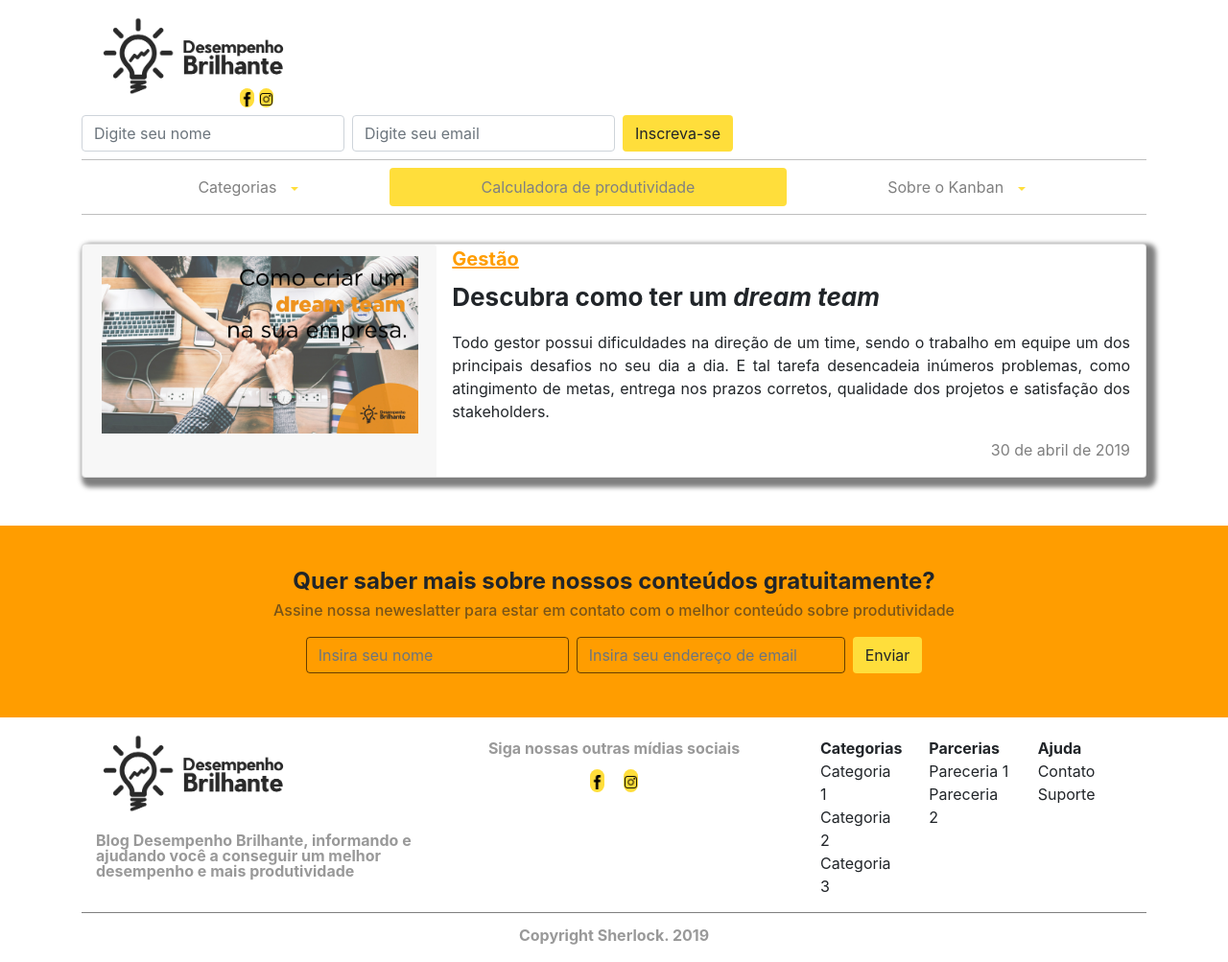
After one commit to sherlockgama/desempenhobrilhante, a PHP site: page /index.php in a window 1280 px wide. The commit adds this page. Shown: the whole page at 96% size. Run offline with PHP 8.4, Linux system fonts and the light colour scheme; some libraries are stand-ins or nearby versions.

Commit message:
Listagem de artigos, adicionado includes para não repetir código

```diff
--- a/css/main.css
+++ b/css/main.css
@@ -156,3 +156,27 @@
     margin-bottom: 20px;
     text-align: center;
 }
+
+.list-card-category {
+    font-size: 20px;
+    font-weight: bold;
+    color: var(--orange-color);
+    text-decoration: underline;
+}
+
+.list-card-title {
+    margin-top: 5px;
+    font-size: 26px;
+    font-weight: bold;
+}
+
+.list-card-text {
+    overflow: hidden;
+    text-overflow: ellipsis;
+    text-align: justify;
+}
+
+.list-card-date {
+    text-align: right;
+    color: rgba(0,0,0,0.5);
+}
--- /dev/null
+++ b/include/footer.html
@@ -0,0 +1,64 @@
+<div class="row">
+    <div class="col-12 footer-register">
+        <div class="footer-register-title">
+            <span class="footer-title">Quer saber mais sobre nossos conteúdos gratuitamente?</span>
+            <p class="footer-subtitle">Assine nossa neweslatter para estar em contato com o melhor conteúdo sobre produtividade</p>
+        </div>
+        <div class="row justify-content-center">
+            <div class="offset-md-0">
+                <form class="form-inline">
+                    <label class="sr-only" for="nameInput2">Nome</label>
+                    <input type="text" class="form-control mb-2 mr-sm-2 background-transparent" id="nameInput2" placeholder="Insira seu nome">
+                    <label class="sr-only" for="emailInput2">Email2</label>
+                    <div class="input-group mb-2 mr-sm-2">
+                        <input type="text" class="form-control background-transparent email-input" id="emailInput2" placeholder="Insira seu endereço de email">
+                    </div>
+
+                    <span type="button" class="btn btn-blog mb-2" id="submit2">Enviar</button>
+                </form>
+            </div>
+        </div>
+    </div>
+
+    <div class="container">
+        <div class="row">
+            <div class="col-4">
+                <img src="img/logo/DESEMPENHO_BRILHANTE_LOGO.jpg" height="120px">
+                <p class="footer-text">Blog Desempenho Brilhante, informando e ajudando você a conseguir um melhor desempenho e mais produtividade</p>
+            </div>
+            <div class="col-4">
+                <div class="footer-social">
+                    <span class="footer-text">Siga nossas outras mídias sociais</span>
+                    <div class="row justify-content-center footer-social-icons">
+                        <a href="#"><img src="img/icon/facebook.png" height="15px"></a>
+                        <a href="#"><img src="img/icon/instagram.png" height="15px"></a>
+                    </div>
+                </div>
+            </div>
+            <div class="col-4">
+                <div class="row footer-links">
+                    <div class="col-4">
+                        <b>Categorias</b>
+                        <span>Categoria 1</span>
+                        <span>Categoria 2</span>
+                        <span>Categoria 3</span>
+                    </div>
+                    <div class="col-4">
+                        <b>Parcerias</b>
+                        <span>Pareceria 1</span>
+                        <span>Pareceria 2</span>
+                    </div>
+                    <div class="col-4">
+                        <b>Ajuda</b>
+                        <span>Contato</span>
+                        <span>Suporte</span>
+                    </div>
+                </div>
+            </div>
+        </div>
+        <div class="line"></div>
+        <div class="copyright footer-text col-12">
+            Copyright Sherlock. 2019
+        </div>
+    </div>
+</div>
--- /dev/null
+++ b/include/head.html
@@ -0,0 +1,14 @@
+<meta charset="utf-8"/>
+<meta content="width=device-width, initial-scale=1, maximum-scale=1, user-scalable=no" name="viewport">
+<title>Desempenho Brilhante</title>
+
+<link rel="icon" href="img/icon/favicon.png" />
+<link rel="stylesheet" href="https://stackpath.bootstrapcdn.com/bootstrap/4.3.1/css/bootstrap.min.css" integrity="sha384-ggOyR0iXCbMQv3Xipma34MD+dH/1fQ784/j6cY/iJTQUOhcWr7x9JvoRxT2MZw1T" crossorigin="anonymous">
+<link rel="stylesheet" href="css/main.css">
+
+<script src="https://code.jquery.com/jquery-3.4.0.min.js"></script>
+<script src="https://cdnjs.cloudflare.com/ajax/libs/popper.js/1.14.7/umd/popper.min.js" integrity="sha384-UO2eT0CpHqdSJQ6hJty5KVphtPhzWj9WO1clHTMGa3JDZwrnQq4sF86dIHNDz0W1" crossorigin="anonymous"></script>
+<script src="https://stackpath.bootstrapcdn.com/bootstrap/4.3.1/js/bootstrap.min.js" integrity="sha384-JjSmVgyd0p3pXB1rRibZUAYoIIy6OrQ6VrjIEaFf/nJGzIxFDsf4x0xIM+B07jRM" crossorigin="anonymous"></script>
+<script src="https://www.gstatic.com/firebasejs/5.10.1/firebase.js"></script>
+<script type="text/javascript" src="js/firebase.js"></script>
+<script type="text/javascript" src="js/util.js"></script>
--- a/include/header.html
+++ b/include/header.html
@@ -1,3 +1,16 @@
+<script>
+    // Initialize Firebase
+    var config = {
+        apiKey: "AIzaSyDO5AJic1epcU7IgtYQ4dzJpKoGPBKy0RE",
+        authDomain: "desempenhobrilhantegama.firebaseapp.com",
+        databaseURL: "https://desempenhobrilhantegama.firebaseio.com",
+        projectId: "desempenhobrilhantegama",
+        storageBucket: "desempenhobrilhantegama.appspot.com",
+        messagingSenderId: "732956392359"
+    };
+    firebase.initializeApp(config);
+</script>
+
 <div class="container">
     <div class="row">
         <div class="col-5">
@@ -25,9 +38,9 @@
                 <li class="nav-item dropdown">
                     <a class="nav-link dropdown-toggle" data-toggle="dropdown" href="#" role="button" aria-haspopup="true" aria-expanded="false">Categorias</a>
                     <div class="dropdown-menu">
-                        <a class="dropdown-item" href="#">Categoria 1</a>
-                        <a class="dropdown-item" href="#">Categoria 2</a>
-                        <a class="dropdown-item" href="#">Categoria 3</a>
+                        <a class="dropdown-item" href="#">Produtividade</a>
+                        <a class="dropdown-item" href="#">Gestão</a>
+                        <a class="dropdown-item" href="#">Vendas</a>
                     </div>
                 </li>
                 <li class="nav-item">
--- /dev/null
+++ b/include/lead.js
@@ -0,0 +1,55 @@
+var ip = 0;
+
+$.ajax({
+    type: 'GET',
+    url: 'https://api.ipify.org?format=json',
+}).done(function(data) {
+    ip = data.ip;
+});
+
+$('.toast').toast({
+    animation: true,
+    autohide: true,
+    delay: 1000
+});
+
+var emailInput = $('#emailInput');
+var nameInput = $('#nameInput');
+var emailInput2 = $('#emailInput2');
+var nameInput2 = $('#nameInput2');
+
+$('#submit').click(function () {
+    checkSubmit(nameInput, emailInput);
+})
+
+$('#submit2').click(function () {
+    checkSubmit(nameInput2, emailInput2);
+})
+
+function checkSubmit(inputName, inputEmail) {
+    if (!inputName.val()) {
+        alert("Informe o nome");
+        inputName.focus();
+        return false;
+    } else if (!inputEmail.val()) {
+        alert("Informe o email");
+        inputEmail.focus();
+        return false;
+    }
+    create(inputEmail.val(), inputName.val(), ip);
+    inputName.prop('disabled', true);
+    inputEmail.prop('disabled', true);
+}
+
+function create(email, name, ip) {
+    var lead = {
+        email: email,
+        nome: name,
+        ip: ip,
+        tipo: 'B2B',
+        data_hora: new Date().toJSON()
+    }
+
+    firebase.database().ref().child('leads').push(lead);
+    alert('Inscrição realizada');
+}
--- /dev/null
+++ b/index.php
@@ -0,0 +1,30 @@
+<!DOCTYPE HTML>
+<html lang="pt-br">
+    <head>
+        <?php include("include/head.html") ?>
+    </head>
+    <body>
+        <?php include("include/header.html") ?>
+
+        <div class="container">
+            <div class="card flex-row flex-wrap">
+                <div class="card-header border-0 col-4">
+                    <img src="img/gestao/dream_team.jpg" width="330px">
+                </div>
+                <div class="card-block px-3 col-8">
+                    <span class="list-card-category">Gestão</span>
+                    <p class="list-card-title">Descubra como ter um <i>dream team</i></p>
+                    <p class="list-card-text">Todo gestor possui dificuldades na direção de um time, sendo o trabalho em equipe um dos principais desafios no seu dia a dia. E tal tarefa desencadeia inúmeros problemas, como atingimento de metas, entrega nos prazos corretos, qualidade dos projetos e satisfação dos stakeholders. </p>
+                    <p class="list-card-date">30 de abril de 2019</p>
+                </div>
+                <div class="w-100"></div>
+            </div>
+        </div>
+
+        <?php //include("include/artigos_relacionados.html") ?>
+
+        <?php include('include/footer.html') ?>
+    </body>
+    <script type="text/javascript" src="include/lead.js"></script>
+
+</html>
```
Also changed, not shown: include/artigos_relacionados.html (added, +25 -0 lines), index.html (deleted, +0 -181 lines), img/gestao/dream_team.jpg (added).
